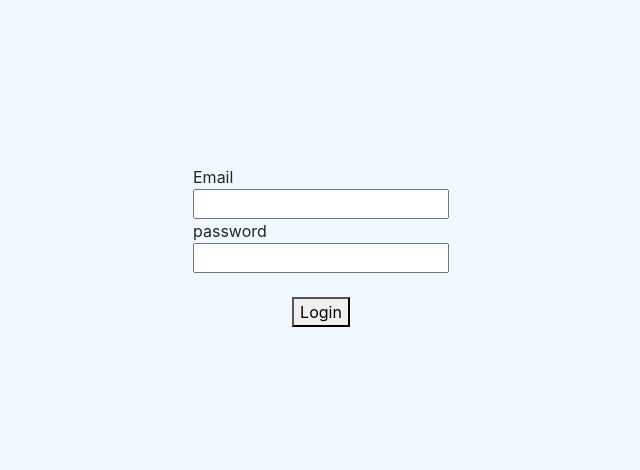
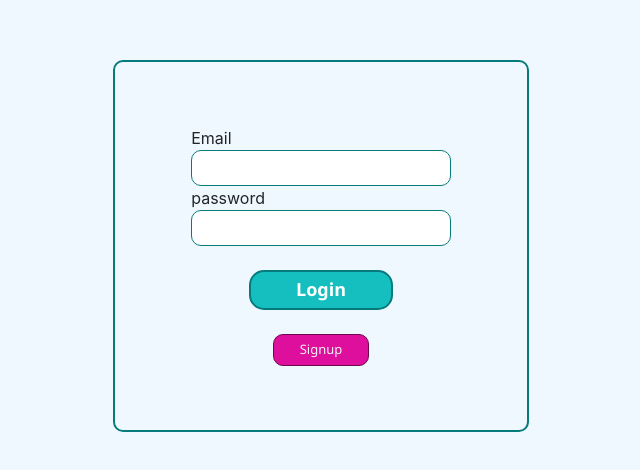
Before and after one commit to ashishmaurya-crypto/fhotofarm-frontend, a React (Create React App) app: page / in a window 1280 px wide. Shown: the part 154-624 px from the top of the page, without its empty margins (319-959 px from the left). Built offline with nearby package versions, Linux system fonts and the light colour scheme.

Commit message:
login page

```diff
--- a/package.json
+++ b/package.json
@@ -6,6 +6,7 @@
     "@testing-library/jest-dom": "^5.16.5",
     "@testing-library/react": "^13.4.0",
     "@testing-library/user-event": "^13.5.0",
+    "axios": "^1.3.4",
     "react": "^18.2.0",
     "react-dom": "^18.2.0",
     "react-redux": "^8.0.5",
--- /dev/null
+++ b/src/API/api.js
@@ -0,0 +1,11 @@
+
+
+const hostname = 'https://fair-erin-duck-tie.cyclic.app/'
+
+const Endpoints = {
+    login :  hostname + 'login',
+    signup : hostname + 'signup'
+
+}
+
+export default Endpoints;
--- a/src/component/Dashboard/Dashboard.js
+++ b/src/component/Dashboard/Dashboard.js
@@ -23,6 +23,9 @@ class Dashboard extends Component {
                             <input />
                             <button className='mt-2'>Saved</button>
                         </Col>
+                        <Col className='mt-4'>
+                            <button onClick={() => window.localStorage.clear()}>logout</button>
+                        </Col>
 
                     </Row>
 
--- a/src/component/Login/Login.js
+++ b/src/component/Login/Login.js
@@ -1,29 +1,79 @@
-import React from 'react';
+import React, { useEffect, useState } from 'react';
 import { Container, Row, Col } from 'reactstrap';
 import './Login.scss';
-import {useNavigate} from 'react-router-dom'
+import { useNavigate } from 'react-router-dom';
+import axios from 'axios';
+import Endpoints from '../../API/api';
 
 
 const Login = () => {
     const navigate = useNavigate();
+
+    const [email, setEmail] = useState();
+    const [password, setPassword] = useState();
+
+    useEffect(()=>{
+            if(window.localStorage.getItem('token')){
+                navigate("/home", { replace: "true" })
+            }else{
+                navigate("/", { replace: "true" })
+            }
+    })
+
+
+    const getLogin = async () => {
+        const url = Endpoints.login
+
+        const bodydata = {
+            email: email,
+            password: password
+        }
+
+        console.log('login', url, bodydata)
+
+        await axios.post(url, bodydata).then((response) => {
+
+            console.log('login-res', response.data);
+            window.localStorage.setItem('token', response.data.token);
+            navigate("/home", { replace: "true" })
+
+
+        }).catch((error) => {
+            console.log(error)
+        })
+
+    }
 
 
     return (
         <>
 
             <Container fluid className='globle_container d-flex justify-content-center'>
-                <Row className='my-auto mx-auto d-flex flex-column'>
+
+                <Row className='my-auto mx-auto d-flex flex-column login-container'>
                     <Col className='d-flex flex-column justify-content-center align-items-start'>
                         <label>Email</label>
-                        <input />
+                        <input
+                            type="email"
+                            value={email}
+                            onChange={(event) => setEmail(event.target.value)}
+                        />
                     </Col>
                     <Col className='d-flex flex-column justify-content-center align-items-start'>
                         <label>password</label>
-                        <input />
+                        <input
+                            type="text"
+                            value={password}
+                            onChange={(event) => { setPassword(event.target.value) }}
+                        />
                     </Col>
                     <Col className='mt-4'>
-                        <button onClick={()=> navigate("/home", {replace :"true"})}>Login</button>
+                        <button className='login-button' onClick={() => getLogin()}>Login</button>
                     </Col>
+                    <Col className='mt-4'>
+                        <button className='signup-button'>Signup</button>
+                    </Col>
+
                 </Row>
             </Container>
         </>
--- a/src/component/Login/Login.scss
+++ b/src/component/Login/Login.scss
@@ -0,0 +1,49 @@
+.login-container{
+    border: 2px solid rgb(7, 123, 123);
+    padding : 4rem;
+    border-radius: 10px;
+
+    .login-button{
+        width: 9rem;
+        height: 2.5rem;
+        background-color: rgb(21, 191, 191);
+        border-radius: 15px;
+        border: 2px solid rgb(7, 123, 123);
+        color: white;
+        font-weight: bold;
+        font-size: 18px;
+        font-family: 'Segoe UI', Tahoma, Geneva, Verdana, sans-serif;
+    }
+
+    .login-button:hover{
+        background-color: rgb(190, 237, 237);
+        font-weight: bold;
+        color: rgb(7, 123, 123);
+        text-shadow: 2px 2px 4px rgb(109, 108, 108);
+    }
+
+
+    .signup-button{
+        width: 6rem;
+        height: 2rem;
+        background-color: rgb(223, 15, 157);
+        border-radius: 10px;
+        border: 1px solid rgb(108, 8, 77);
+        color: rgb(241, 241, 241);
+        font-size: 13px;
+        font-family: 'Segoe UI', Tahoma, Geneva, Verdana, sans-serif;
+    }
+
+    .signup-button:hover{
+        background-color: rgb(239, 114, 199);
+        font-weight: bold;
+        text-shadow: 2px 2px 4px black;
+    }
+
+    input{
+        border: 1px solid rgb(7, 123, 123);
+        padding : 0.3rem;
+        border-radius: 10px;
+        width: 100%;
+    }
+}
```
Also changed, not shown: 1 other file (tests, documents, lock files or other folders).
